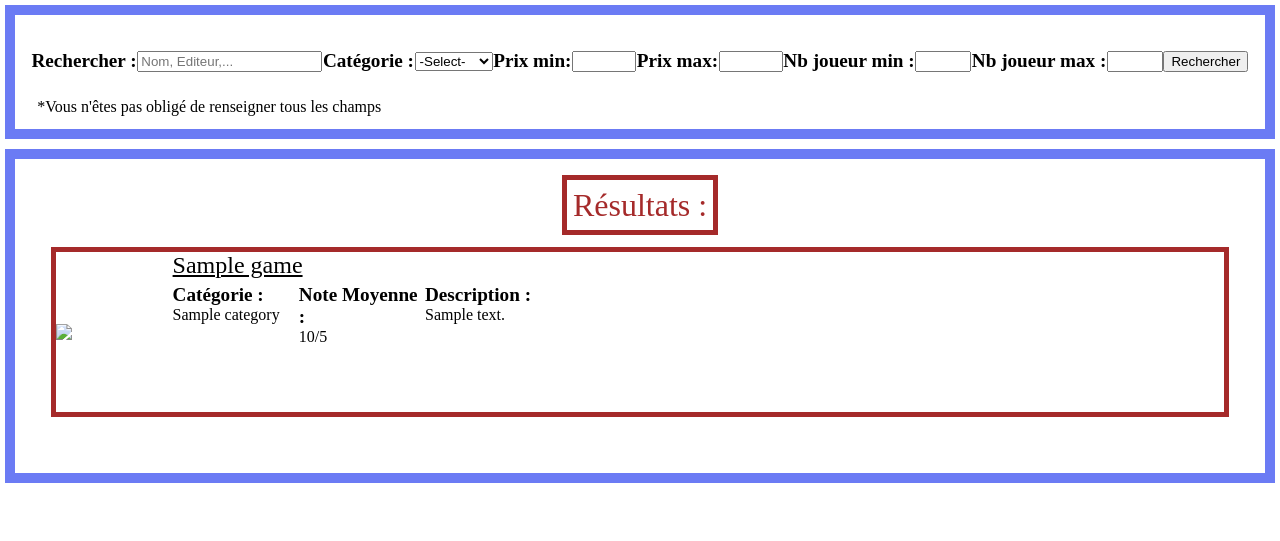
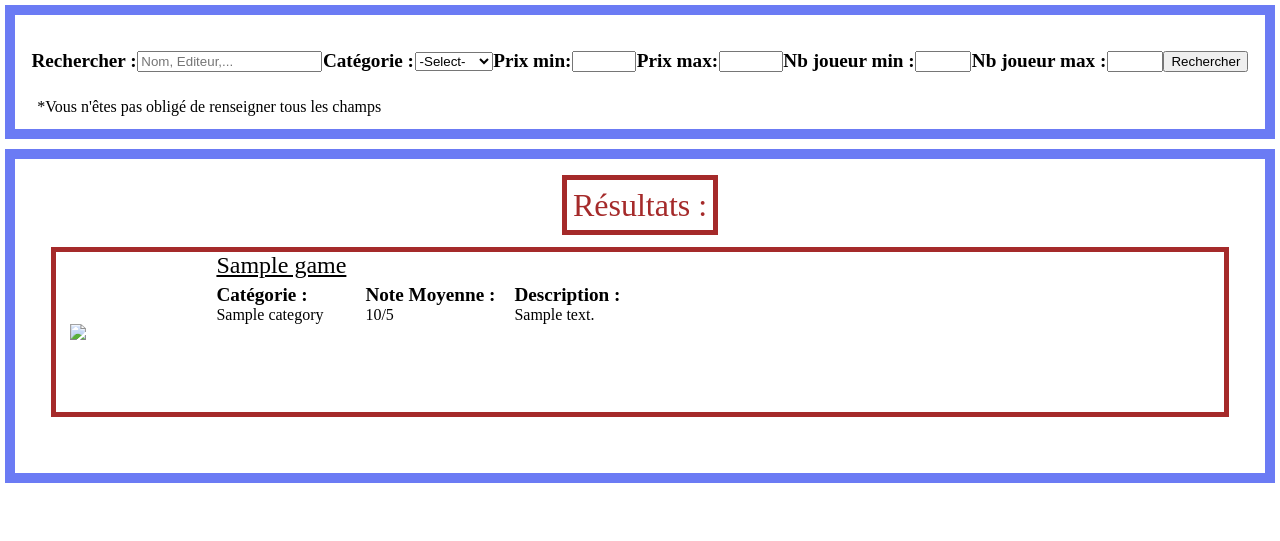
Before and after one commit to TheoDurr/ifd_2020, a PHP site: template view/games.php in a window 1280 px wide. Shown: the part 50-591 px from the top of the page. Run offline with PHP 8.4, Linux system fonts and the light colour scheme; the template is opened without the code that fills it: most values are stand-ins (such as "Sample title", 1, 10 or a date in 2020).

Commit message:
fix css bugs and review's bug (possible to have 0 review now)

```diff
--- a/public/css/style_games.css
+++ b/public/css/style_games.css
@@ -49,13 +49,11 @@
 
 .result_game img{
     width: 10%;
-    /*padding-right: 0.9%;
-    padding-left: 0.9%;*/
 }
 
 .content_text{
     height: 100%;
-    width: 90%;
+    width: 85%;
 }
 
 #game_title{
@@ -70,7 +68,8 @@
     display: flex;
     justify-content: space-between;
     align-items: flex-start;
-    height: 80%;
+    height: 79%;
+    padding-top: 0.5%;
 }
 
 .result_game p{
@@ -81,8 +80,8 @@
 #games_info{
     display: flex;
     justify-content: space-between;
-    width: 80%;
-    height: 80  %;
+    width: 100%;
+    height: 80%;
 }
 
 .games_info_content{
@@ -91,6 +90,7 @@
 
 .description{
     width: 70%;
+    overflow: auto;
 }
 
 .category_name{
```
